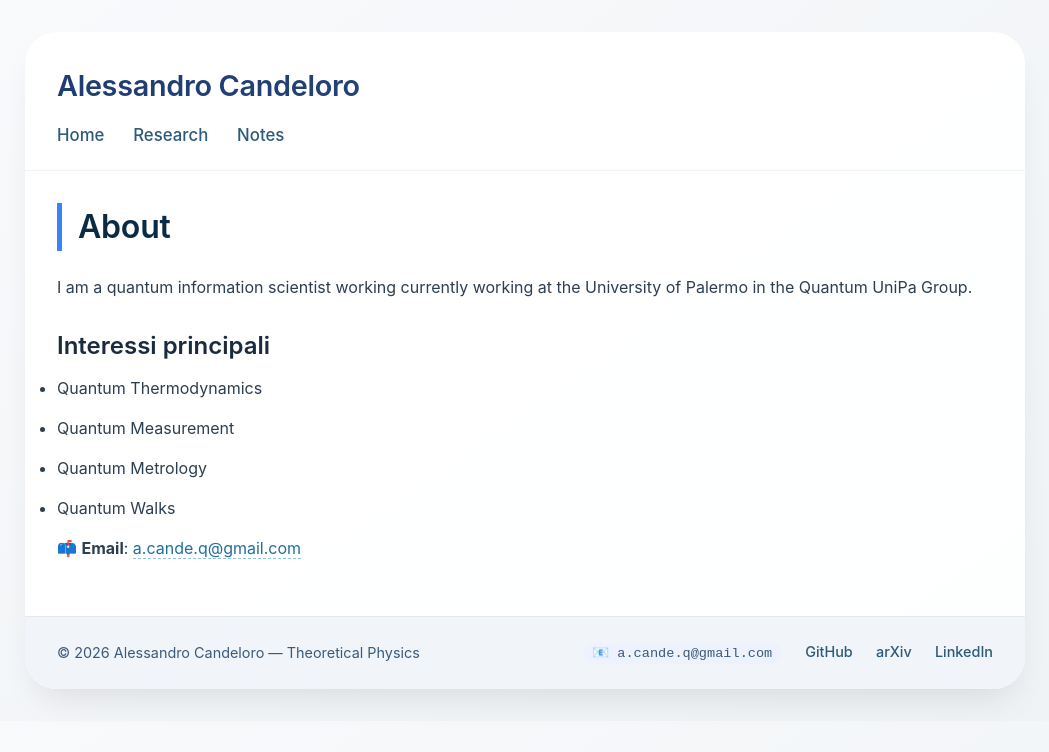
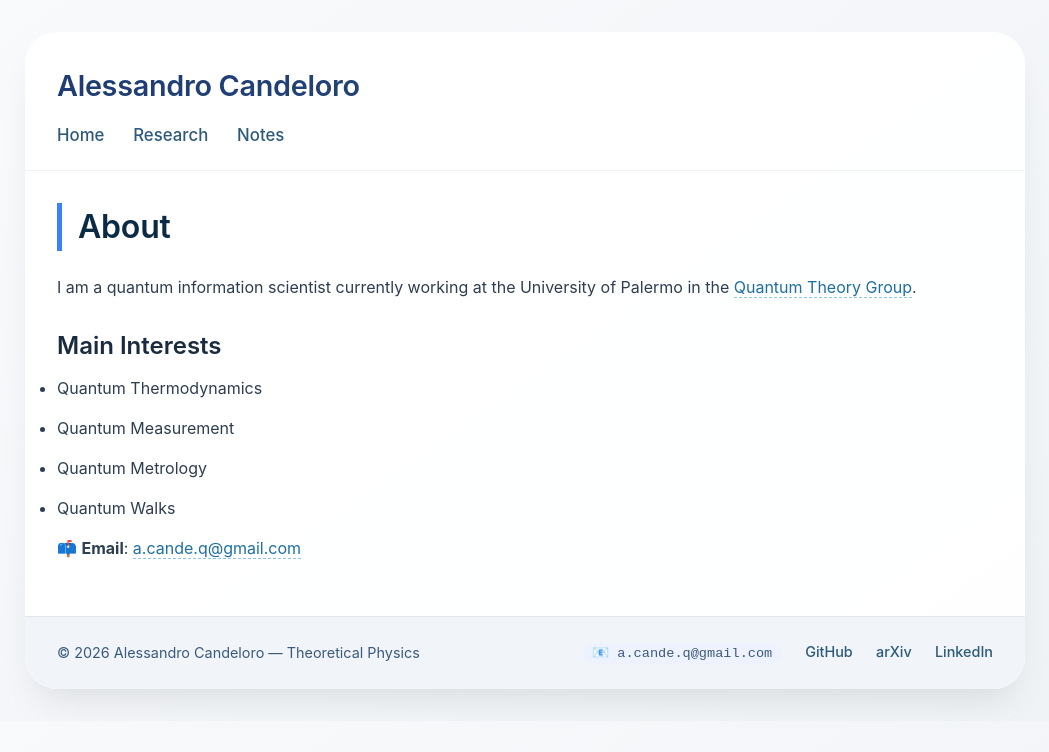
Before and after one commit to alecandeloro/alecandeloro.github.io, a Jekyll site: the page built from index.md, in a window 1280 px wide. Shown: the top 752 px of the page, without its empty margins (115-1164 px from the left). Built offline with Jekyll 4.4.1, drawn with Linux system fonts in a browser that asks for light colours.

Commit message:
Revise introduction and list main interests
Updated personal introduction and added main interests section.

```diff
--- a/index.md
+++ b/index.md
@@ -3,11 +3,11 @@ layout: default
 title: About
 ---
 
-
-I am a quantum information scientist working currently working at the University of Palermo in the Quantum UniPa Group.
+I am a quantum information scientist currently working at the University of Palermo in the [Quantum Theory Group](https://quantum.unipa.it/).
 
 
-## Interessi principali
+## Main Interests
+
 - Quantum Thermodynamics
 - Quantum Measurement
 - Quantum Metrology
```
